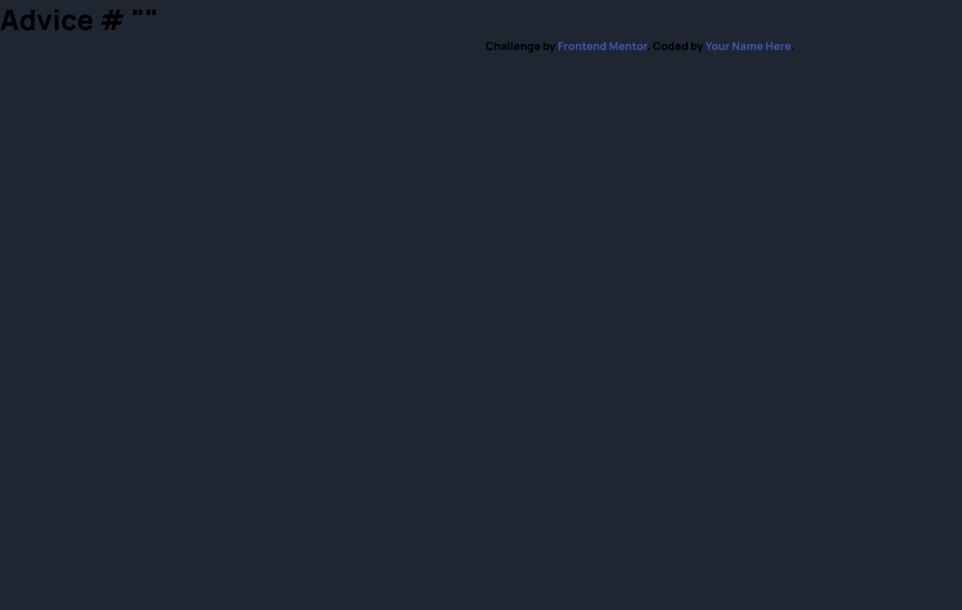
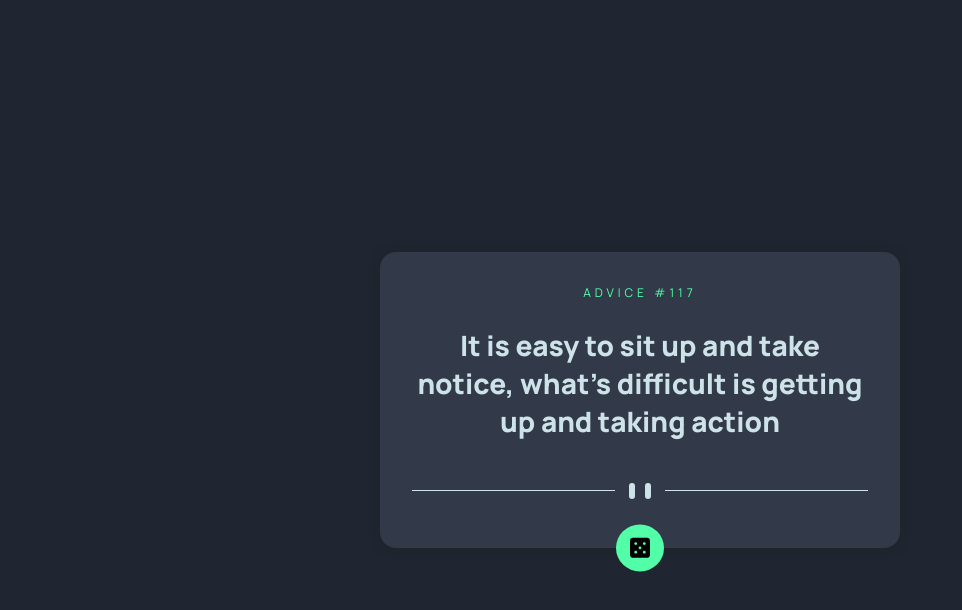
Before and after one commit to noah-200/Advice-generator-app, a plain HTML site: page index.html in a window 1280 px wide. Shown: the whole page, without its empty margins (0-962 px from the left). Drawn offline with Linux system fonts and the light colour scheme.

Commit message:
Update Files v2

```diff
--- a/index.html
+++ b/index.html
@@ -10,10 +10,11 @@
       href="./images/favicon-32x32.png"
     />
     <title>Frontend Mentor | Advice generator app</title>
+    <!-- Google Fonts Library -->
     <link rel="preconnect" href="https://fonts.googleapis.com" />
     <link rel="preconnect" href="https://fonts.gstatic.com" crossorigin />
     <link
-      href="https://fonts.googleapis.com/css2?family=Manrope:wght@600;700;800&display=swap"
+      href="https://fonts.googleapis.com/css2?family=Manrope:wght@400;800&display=swap"
       rel="stylesheet"
     />
     <style>
@@ -25,19 +26,33 @@
         color: hsl(228, 45%, 44%);
       }
     </style>
-    <link rel="stylesheet" href="style/style.css">
+    <!-- Main Style File -->
+    <link rel="stylesheet" href="style/style.css" />
   </head>
   <body>
-
     <section class="container">
-
-
-      Advice #<!-- Advice ID goes here -->
-
-      "<!-- Advice text goes here -->"
+      <div class="advice-num">Advice #<span>117</span></div>
+      <blockquote class="advice-txt">
+        It is easy to sit up and take notice, what's difficult is getting up
+        and taking action
+      </blockquote>
+      <div class="line">
+        <div>
+          <span></span>
+          <span></span>
+        </div>
+      </div>
+      <div class="ball">
+        <svg xmlns="http://www.w3.org/2000/svg" viewBox="0 0 448 512">
+          <!--! Font Awesome Pro 6.2.1 by @fontawesome - https://fontawesome.com License - https://fontawesome.com/license (Commercial License) Copyright 2022 Fonticons, Inc. -->
+          <path
+            d="M64 32C28.7 32 0 60.7 0 96V416c0 35.3 28.7 64 64 64H384c35.3 0 64-28.7 64-64V96c0-35.3-28.7-64-64-64H64zm64 160c-17.7 0-32-14.3-32-32s14.3-32 32-32s32 14.3 32 32s-14.3 32-32 32zm32 160c0 17.7-14.3 32-32 32s-32-14.3-32-32s14.3-32 32-32s32 14.3 32 32zm64-64c-17.7 0-32-14.3-32-32s14.3-32 32-32s32 14.3 32 32s-14.3 32-32 32zM352 160c0 17.7-14.3 32-32 32s-32-14.3-32-32s14.3-32 32-32s32 14.3 32 32zM320 384c-17.7 0-32-14.3-32-32s14.3-32 32-32s32 14.3 32 32s-14.3 32-32 32z"
+          />
+        </svg>
+      </div>
     </section>
 
-    <div class="attribution">
+    <!-- <div class="attribution">
       Challenge by
       <a
         href="https://www.frontendmentor.io?ref=challenge"
@@ -45,6 +60,6 @@
         rel="noopener"
         >Frontend Mentor</a
       >. Coded by <a href="#">Your Name Here</a>.
-    </div>
+    </div> -->
   </body>
 </html>
--- a/style/_mixins.scss
+++ b/style/_mixins.scss
@@ -39,12 +39,12 @@ $breakPoints-to: (
   }
 }
 
-@mixin transition($delay: 400ms) {
-  -webkit-transition: all $delay ease-in-out;
-  -moz-transition: all $delay ease-in-out;
-  -ms-transition: all $delay ease-in-out;
-  -o-transition: all $delay ease-in-out;
-  transition: all $delay ease-in-out;
+@mixin transition($delay: 400ms, $all: all) {
+  -webkit-transition: $all $delay ease-in-out;
+  -moz-transition: $all $delay ease-in-out;
+  -ms-transition: $all $delay ease-in-out;
+  -o-transition: $all $delay ease-in-out;
+  transition: $all $delay ease-in-out;
 }
 
 @mixin radius($deg: 50%) {
--- a/style/style.scss
+++ b/style/style.scss
@@ -28,12 +28,90 @@ body {
   background-color: var(--dark-blue);
   min-height: 100vh;
   width: 100vw;
-  // display: flex;
-  // align-items: center;
-  // justify-content: center;
+  @include d-flex(2, center, center);
 }
 
 // COMPONENTS
 .container {
+  background-color: var(--dark-grayish);
+  box-shadow: 0 0 10px 0 #222;
+  width: -webkit-fit-content;
+  width: -moz-fit-content;
+  width: fit-content;
+  max-width: 520px;
+  padding: 32px;
+  @include radius(16px);
+  @include d-flex(2, center, space-between);
+  gap: 25px;
+  position: relative;
 
+  .advice-num {
+    color: var(--green);
+    font-size: 12px;
+    font-weight: 400;
+    text-transform: uppercase;
+    letter-spacing: 4px;
+    text-align: center;
+  }
+
+  .advice-txt {
+    color: var(--light);
+    text-align: center;
+  }
+
+  .line {
+    width: 100%;
+    height: 0.1px;
+    background-color: var(--light);
+    position: relative;
+    margin: 25px 0;
+
+    div {
+      width: 50px;
+      height: 50px;
+      background-color: var(--dark-grayish);
+      position: absolute;
+      left: 50%;
+      bottom: 50%;
+      -webkit-transform: translate(-50%, 50%);
+      -moz-transform: translate(-50%, 50%);
+      -ms-transform: translate(-50%, 50%);
+      -o-transform: translate(-50%, 50%);
+      transform: translate(-50%, 50%);
+      @include d-flex(1, center, center);
+      gap: 10px;
+
+      span {
+        background-color: var(--light);
+        width: 6px;
+        height: 16px;
+        @include radius(14px);
+      }
+    }
+  }
+
+  .ball {
+    background-color: var(--green);
+    font-size: 0;
+    position: absolute;
+    left: 50%;
+    bottom: 0;
+    -webkit-transform: translate(-50%, 50%);
+    -moz-transform: translate(-50%, 50%);
+    -ms-transform: translate(-50%, 50%);
+    -o-transform: translate(-50%, 50%);
+    transform: translate(-50%, 50%);
+    padding: 12px 14px;
+    @include radius();
+    cursor: pointer;
+    @include transition(0.4s, box-shadow);
+
+    &:hover {
+      box-shadow: 0 0 14px 0 var(--green);
+    }
+
+    svg {
+      width: 20px;
+    }
+  }
 }
```
Also changed, not shown: style/style.css, 1 other file.
